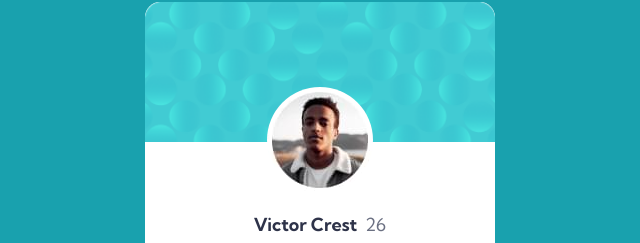
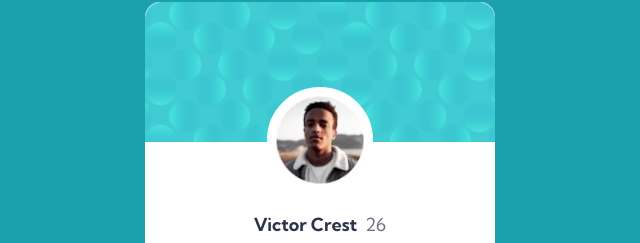
Before and after one commit to Angelina207/card-front-end, a plain HTML site: page index.html in a window 1280 px wide. Shown: the part 206-449 px from the top of the page, 320-960 px from the left. Drawn offline with Linux system fonts and the light colour scheme; a web font is replaced by a local one.

Commit message:
Add files via upload

```diff
--- a/css/style.css
+++ b/css/style.css
@@ -52,10 +52,6 @@ ul {
   list-style-type: none;
 }
 
-.card__wrapp {
-  overflow: hidden;
-}
-
 .card {
   position: absolute;
   left: 0;
@@ -84,6 +80,10 @@ ul {
   display: block;
   margin: 85px auto 0;
   border-radius: 50%;
+  width: 96px;
+  height: 96px;
+  background-color: #fff;
+  border: solid 5px #fff;
 }
 
 .card__name {
--- a/index.html
+++ b/index.html
@@ -11,9 +11,10 @@
 <link href="https://fonts.googleapis.com/css2?family=Kumbh+Sans:wght@400;700&family=Saira+Stencil+One&display=swap" rel="stylesheet">
 </head>
 <body>
-    <main class="card__wrapp">
+    <main>
      <div class="card">
-         <img class="card__img" src="./img/victor.jpg" alt="Аватарка профиля">
+         <img class="card__img" src="./img/victor.jpg" alt="Аватарка профиля"
+         srcset="./img/victor@2x.jpg 2x, ./img/victor@3x.jpg 3x">
          <p class="card__name">Victor Crest<span class="card__age">26</span></p>
          <p class="card__location">London</p>
 
```
Also changed, not shown: css/style.min.css, img/victor@2x.jpg (added), img/viktor@3x.jpg (added).
